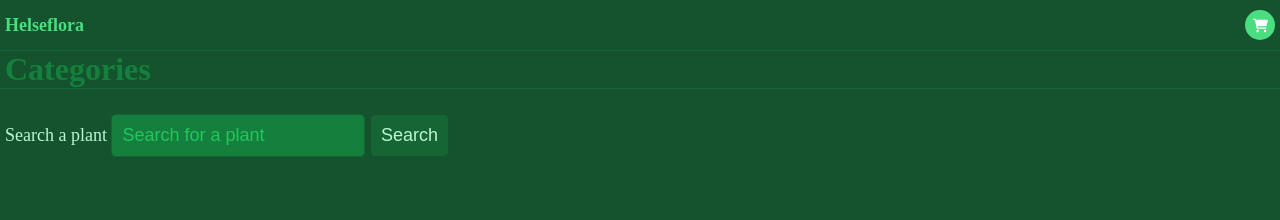
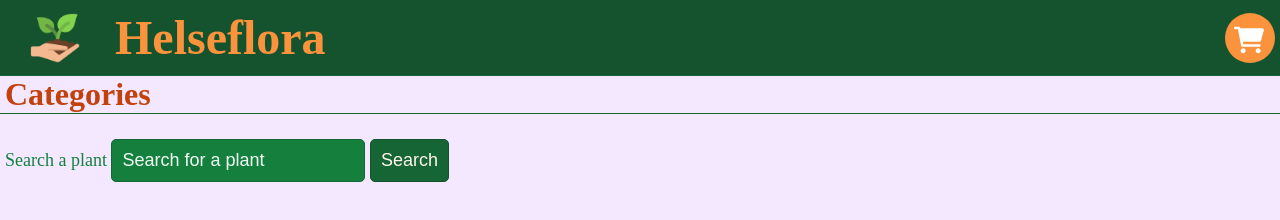
Before and after one commit to heig-vkaelin/mm206, a plain HTML site: page project/src/index.html in a window 1280 px wide. Drawn offline with Linux system fonts and the light colour scheme; no server answers.

Commit message:
add favicon and start restyling

```diff
--- a/project/src/index.html
+++ b/project/src/index.html
@@ -13,7 +13,10 @@
 
   <body>
     <header class="website-header">
-      <h2 class="website-title">Helseflora</h2>
+      <div class="website-nav">
+        <img class="website-logo" src="images/logo.png" alt="Helseflora logo" />
+        <h2 class="website-title">Helseflora</h2>
+      </div>
       <a href="cart.html" id="cart" class="btn">
         <svg xmlns="http://www.w3.org/2000/svg" viewBox="0 0 576 512">
           <path
@@ -27,7 +30,7 @@
       <form action="" class="search-plant">
         <label for="search">Search a plant</label>
         <input type="text" name="search" id="search" placeholder="Search for a plant" />
-        <button>Search</button>
+        <button id="search-button">Search</button>
       </form>
     </div>
     <div id="categories"></div>
@@ -40,6 +43,9 @@
       async function main() {
         const { data: categories } = await fetchAPI(ENDPOINTS.CATEGORIES);
         displayCategories(categories);
+
+        const searchButton = document.querySelector('#search-button');
+        searchButton.addEventListener('click', searchPlants);
       }
 
       function displayCategories(categories) {
@@ -52,6 +58,11 @@
         }
       }
 
+      function searchPlants() {
+        const search = document.querySelector('#search').value;
+        window.location.href = `plants.html?search=${search}`;
+      }
+
       main();
     </script>
   </body>
--- a/project/src/styles/main.css
+++ b/project/src/styles/main.css
@@ -2,6 +2,26 @@
   Global
 -------------------------*/
 :root {
+  --orange-50: #fff7ed;
+  --orange-100: #ffedd5;
+  --orange-200: #fed7aa;
+  --orange-300: #fdba74;
+  --orange-400: #fb923c;
+  --orange-500: #f97316;
+  --orange-600: #ea580c;
+  --orange-700: #c2410c;
+  --orange-800: #9a3412;
+  --orange-900: #7c2d12;
+  --purple-50: #faf5ff;
+  --purple-100: #f3e8ff;
+  --purple-200: #e9d5ff;
+  --purple-300: #d8b4fe;
+  --purple-400: #c084fc;
+  --purple-500: #a855f7;
+  --purple-600: #9333ea;
+  --purple-700: #7e22ce;
+  --purple-800: #6b21a8;
+  --purple-900: #581c87;
   --green-50: #f0fdf4;
   --green-100: #dcfce7;
   --green-200: #bbf7d0;
@@ -12,7 +32,13 @@
   --green-700: #15803d;
   --green-800: #166534;
   --green-900: #14532d;
-  background: var(--green-900);
+  /*
+    --color-forest: #2e4600;
+    --color-grass: #486b00;
+    --color-lime: #a2c523;
+    --color-earth: #7d4427;
+  */
+  background: var(--purple-100);
 }
 
 * {
@@ -29,7 +55,7 @@ li {
 }
 
 ::placeholder {
-  color: var(--green-500);
+  color: var(--green-50);
   opacity: 1;
 }
 
@@ -46,11 +72,12 @@ li {
   align-items: center;
   border-bottom: 1px solid var(--green-800);
   padding: 10px 5px;
+  background-color: var(--green-900);
 }
 
 .website-title {
-  font-size: 18px;
-  color: var(--green-400);
+  font-size: 3em;
+  color: var(--orange-400);
 }
 
 .website-title.with-back {
@@ -59,13 +86,25 @@ li {
   gap: 20px;
 }
 
+.website-nav {
+  display: flex;
+  align-items: center;
+  gap: 20px;
+}
+
+.website-logo {
+  width: 50px;
+  height: 50px;
+  margin-left: 25px;
+  margin-right: 15px;
+}
 .website-header .btn {
   display: flex;
   align-items: center;
   justify-content: center;
-  width: 30px;
-  height: 30px;
-  background: var(--green-400);
+  width: 50px;
+  height: 50px;
+  background: var(--orange-400);
   border-radius: 999px;
   border: none;
   color: #fff;
@@ -74,12 +113,19 @@ li {
 }
 
 .website-header .btn:hover {
-  background: var(--green-600);
+  background: var(--purple-500);
+}
+
+.website-header .btn:hover svg {
+  fill: var(--orange-400);
 }
 
 .website-header .btn svg {
-  width: 15px;
-  height: 15px;
+  position: relative;
+  left: -1px;
+  top: 2px;
+  width: 30px;
+  height: 30px;
   fill: currentColor;
 }
 
@@ -89,6 +135,6 @@ li {
 .page-title {
   padding: 0 5px;
   font-size: 32px;
-  color: var(--green-700);
+  color: var(--orange-700);
   border-bottom: 1px solid var(--green-800);
 }
--- a/project/src/styles/pages/homepage.css
+++ b/project/src/styles/pages/homepage.css
@@ -6,24 +6,25 @@
   padding: 5px;
   font-size: 18px;
   font-weight: 300;
-  color: var(--green-200);
+  color: var(--purple-500);
   border-bottom: 1px solid var(--green-800);
 }
 
 .category:hover {
   background: var(--green-700);
+  color: var(--purple-100)
 }
 
 .search-plant {
   padding: 25px 5px;
   font-size: 18px;
-  color: var(--green-200);
+  color: var(--green-700);
 }
 
 .search-plant input {
   padding: 10px;
   font-size: 18px;
-  color: var(--green-200);
+  color: var(--orange-50);
   background: var(--green-700);
   border: 1px solid var(--green-800);
   border-radius: 5px;
@@ -32,7 +33,7 @@
 .search-plant button {
   padding: 10px;
   font-size: 18px;
-  color: var(--green-200);
+  color: var(--orange-50);
   background: var(--green-800);
   border: 1px solid var(--green-900);
   border-radius: 5px;
```
Also changed, not shown: project/src/plants.html (+1 -0 lines), project/src/favicon.ico (added), project/src/images/logo.png (added).
